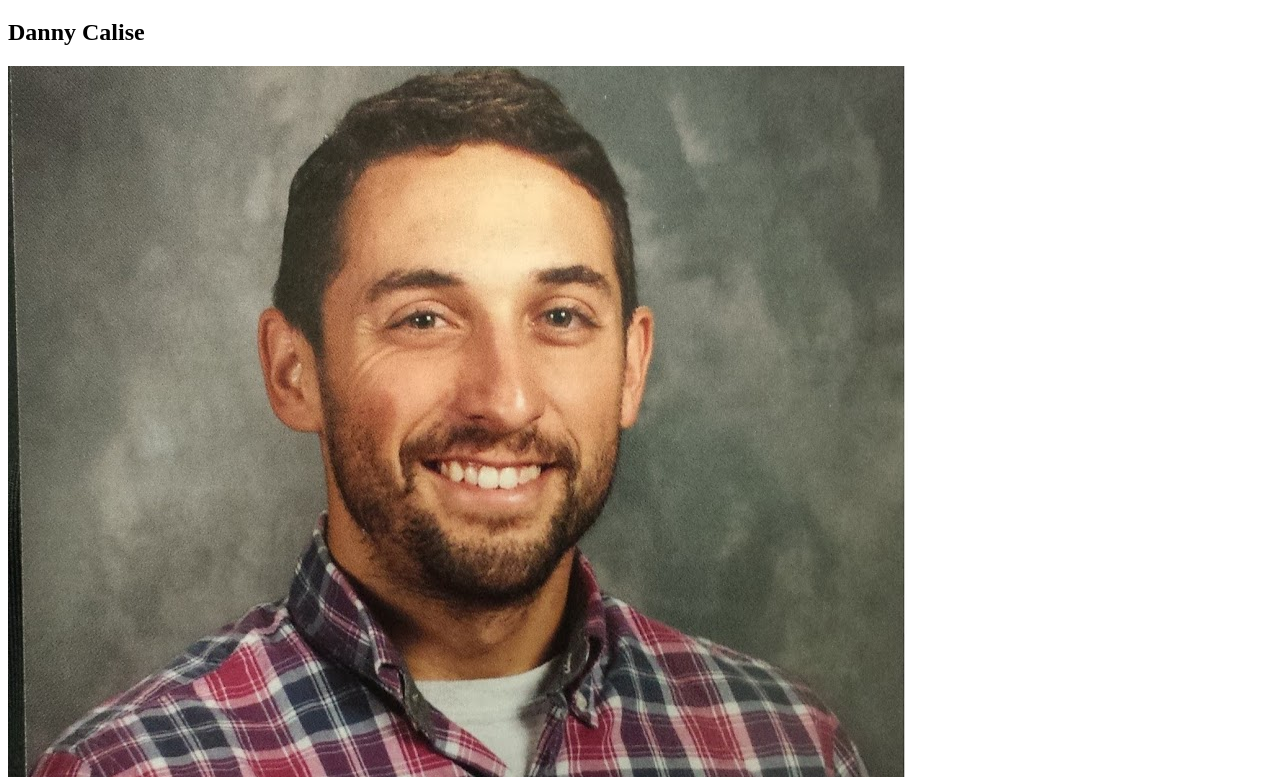
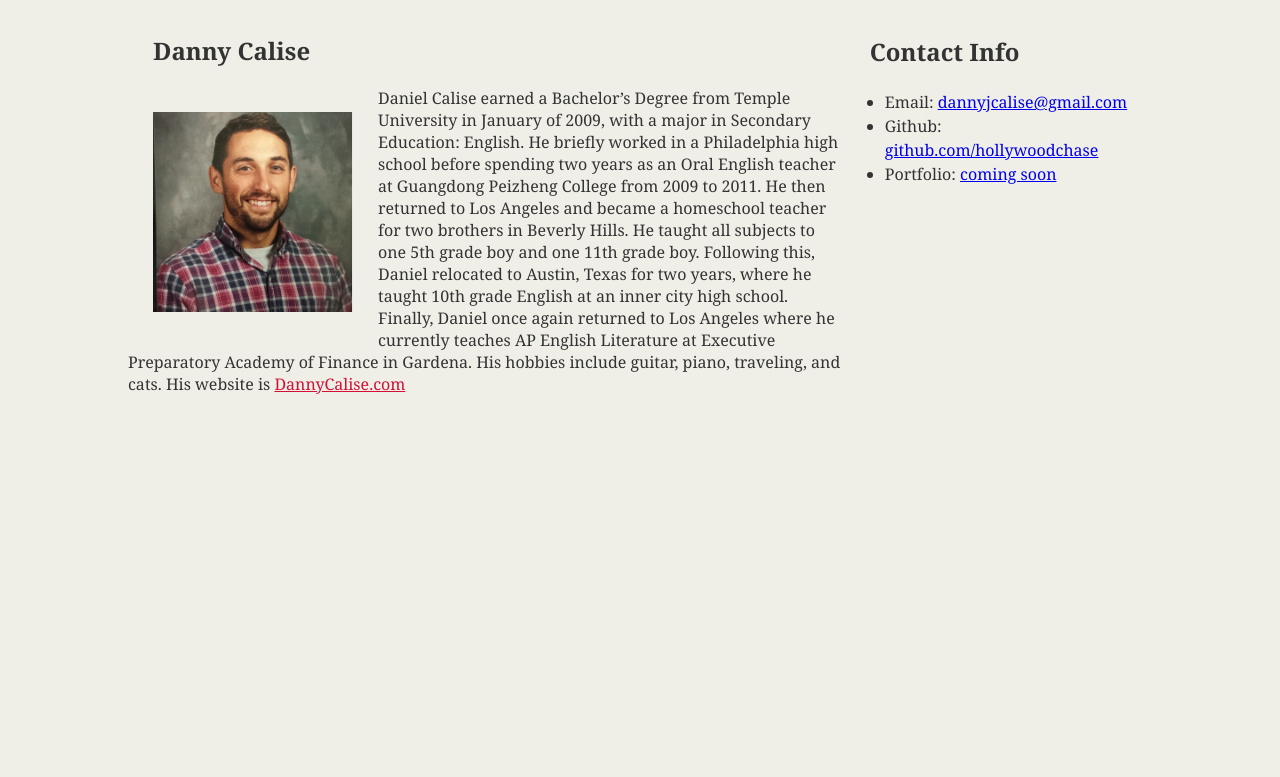
Before and after one commit to hollywoodchase/StudentBio, a plain HTML site: page index.html in a window 1280 px wide. Shown: the part 111-888 px from the top of the page. After the commit the page ends 800 px from the top, so only its background shows below. Drawn offline with Linux system fonts and the light colour scheme.

Commit message:
changes as seen in the tutorial

```diff
--- a/index.html
+++ b/index.html
@@ -15,7 +15,7 @@
 
         <section id="main-bio">
             <h2>Danny Calise</h2>
-            <img src="OldTeacherPic.jpg" id="bio-image">
+            <img src="OldTeacherPic.jpg" id="bio-image" alt="PurpleShirt">
             <p>Daniel Calise earned a Bachelor’s Degree from Temple University in January of 2009, with a major in Secondary Education: English. He briefly worked in a Philadelphia high school before spending two years as an Oral English teacher at Guangdong Peizheng College from 2009 to 2011. He then returned to Los Angeles and became a homeschool teacher for two brothers in Beverly Hills. He taught all subjects to one 5th grade boy and one 11th grade boy. Following this, Daniel relocated to Austin, Texas for two years, where he taught 10th grade English at an inner city high school. Finally, Daniel once again returned to Los Angeles where he currently teaches AP English Literature at Executive Preparatory Academy of Finance in Gardena. His hobbies include guitar, piano, traveling, and cats. His website is <a href="http://dannycalise.com">DannyCalise.com</a></p>
         </section>
 
--- a/style.css
+++ b/style.css
@@ -1,6 +1,51 @@
 h1 {
     background-color: black;
     padding: 25px;
-    color: white;
+    color: #eee;
     text-align: center;
+    font-size: 28px;
 }
+
+p > a {
+    color: #d21034;
+}
+
+h2 {
+    font-size: 24px;
+    margin-left: 25px;
+}
+
+img {
+    max-width: 200px;
+    margin: 25px;
+}
+
+p {
+
+}
+
+body {
+    margin: 0;
+    padding: 0;
+    background-color: #efeee7;
+    font-family: Georgia,"Times New Roman",Times,serif;
+    color: #333333;
+}
+
+.container {
+    width: 1024px;
+    margin: 0 auto;
+}
+
+#main-bio, #bio-image, #contact-info {
+    float: left;
+}
+
+#main-bio {
+    width: 70%;
+}
+
+#contact-info {
+    line-height: 1.5;
+    width: 30%
+}
```
